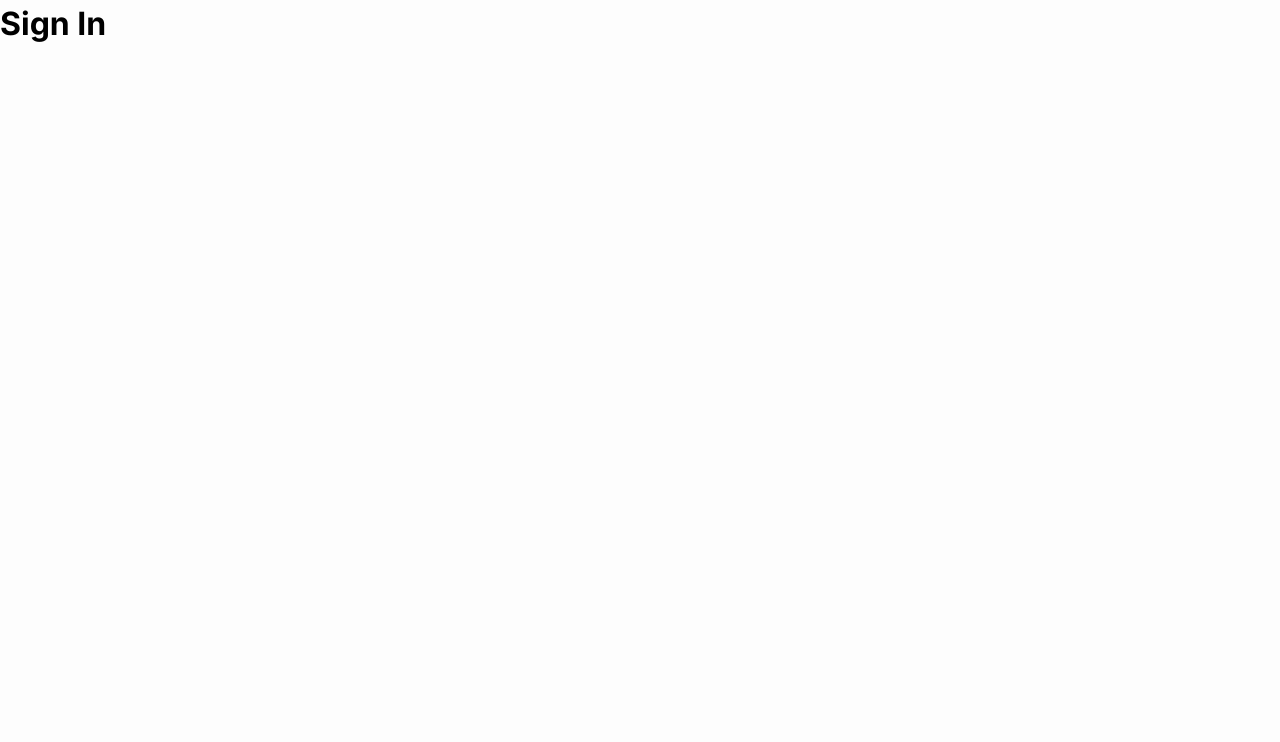
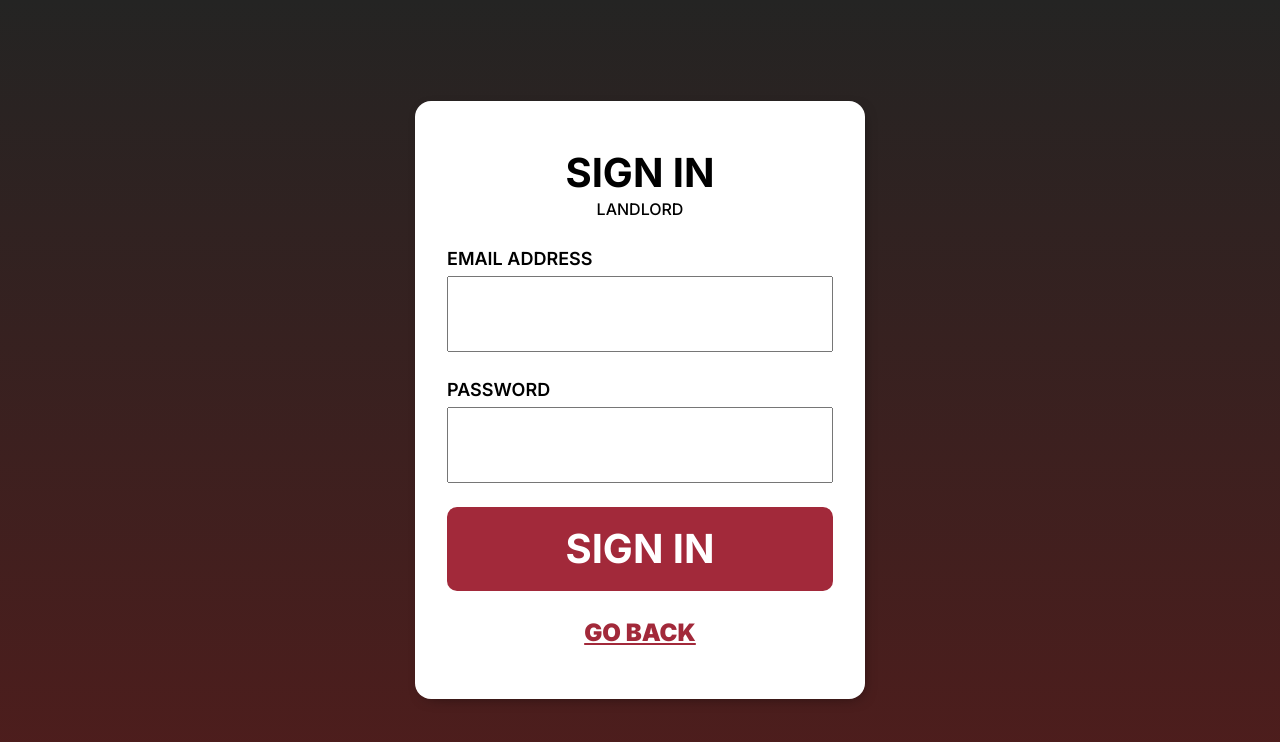
Before and after one commit to chingu-voyages/v36-geckos-team-06, a Next.js app: page /landlord/signin in a window 1280 px wide. Shown: the top 742 px of the page. Built offline with nearby package versions, Linux system fonts and the light colour scheme.

Commit message:
feat: add landlord sign in page

```diff
--- /dev/null
+++ b/src/components/landlordSignin/Form.jsx
@@ -0,0 +1,78 @@
+import styled from 'styled-components';
+
+export const Info = styled.div`
+  text-align: center;
+  font-weight: 500;
+  h1 {
+    line-height: 1.2;
+    font-size: 40px;
+
+    span {
+      text-decoration: underline;
+      color: #a2293a;
+    }
+  }
+`;
+
+export const Form = styled.form`
+  background-color: #ffffff;
+  display: flex;
+  flex-direction: column;
+  gap: 24px;
+  border-radius: 16px;
+  justify-content: center;
+  padding: 48px 32px;
+  width: 450px;
+  box-shadow: 3px 4px 15px -8px rgba(0, 0, 0, 0.71);
+
+  a {
+    text-align: center;
+    font-weight: 900;
+    font-size: 24px;
+    text-decoration: underline;
+    color: #a2293a;
+    cursor: pointer;
+  }
+
+  label {
+    font-weight: 600;
+    font-size: 18px;
+  }
+`;
+
+export const InputContainer = styled.div`
+  display: flex;
+  flex-direction: column;
+  gap: 4px;
+`;
+
+export const Input = styled.input`
+  width: 100%;
+  padding: 24px;
+`;
+
+export const Button = styled.button`
+  display: flex;
+  align-items: center;
+  justify-content: center;
+  font-size: 40px;
+  background: #a2293a;
+  color: white;
+  text-transform: uppercase;
+  padding: 12px;
+  width: 100%;
+  border-radius: 10px;
+  border: none;
+  font-weight: 700;
+  cursor: pointer;
+  transition: all 0.3s ease;
+
+  &:hover {
+    background: darken(#fdfdfd, 8%);
+    transform: translateX(0rem) translateY(-0.1125rem);
+  }
+
+  &:active {
+    transform: translateX(0rem) translateY(0.125rem);
+  }
+`;
--- /dev/null
+++ b/src/components/landlordSignin/Layout.jsx
@@ -0,0 +1,18 @@
+/* eslint-disable react/prop-types */
+import styled from 'styled-components';
+import React from 'react';
+
+const LayoutStyled = styled.main`
+  min-height: 100vh;
+  width: 100%;
+  padding: 40px;
+  display: flex;
+  justify-content: center;
+  flex-direction: column;
+  align-items: center;
+  background: linear-gradient(180deg, rgba(36, 36, 35, 0.2) 0%, rgba(255, 0, 0, 0.2) 100%), #242423;
+`;
+
+const Layout = ({ children }) => <LayoutStyled>{children}</LayoutStyled>;
+
+export default Layout;
--- a/src/pages/landlord/signin.jsx
+++ b/src/pages/landlord/signin.jsx
@@ -1,9 +1,30 @@
 import React from 'react';
+import Link from 'next/link';
+import Layout from '../../components/landlordSignin/Layout';
+import { Form, InputContainer, Input, Button, Info } from '../../components/landlordSignin/Form';
 
 const SignIn = () => (
-  <div>
-    <h1>Sign In</h1>
-  </div>
+  <Layout>
+    <Form>
+      <Info>
+        <h1>SIGN IN</h1>
+        <p>LANDLORD</p>
+      </Info>
+
+      <InputContainer>
+        <label htmlFor="email">EMAIL ADDRESS</label>
+        <Input name="email" type="email" id="email" />
+      </InputContainer>
+      <InputContainer>
+        <label htmlFor="password">PASSWORD</label>
+        <Input name="password" type="password" id="password" />
+      </InputContainer>
+      <Button> Sign In</Button>
+      <Link href="/">
+        <a href>GO BACK</a>
+      </Link>
+    </Form>
+  </Layout>
 );
 
 export default SignIn;
```
Also changed, not shown: src/components/landlordSignin/Common.jsx (added, +64 -0 lines), .eslintrc.json.
